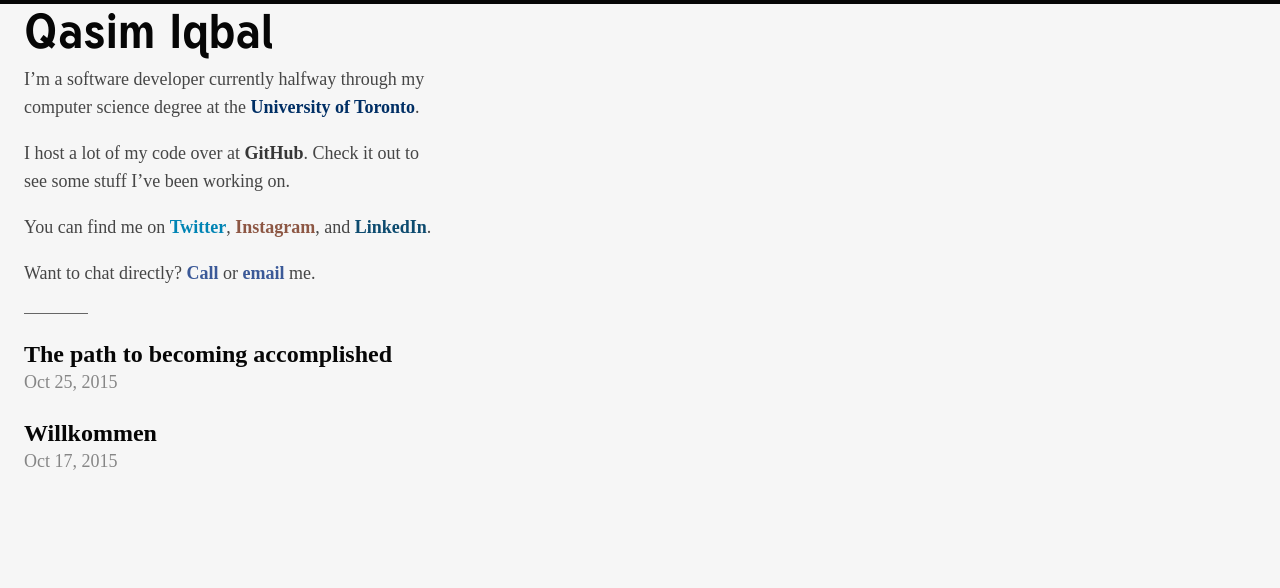
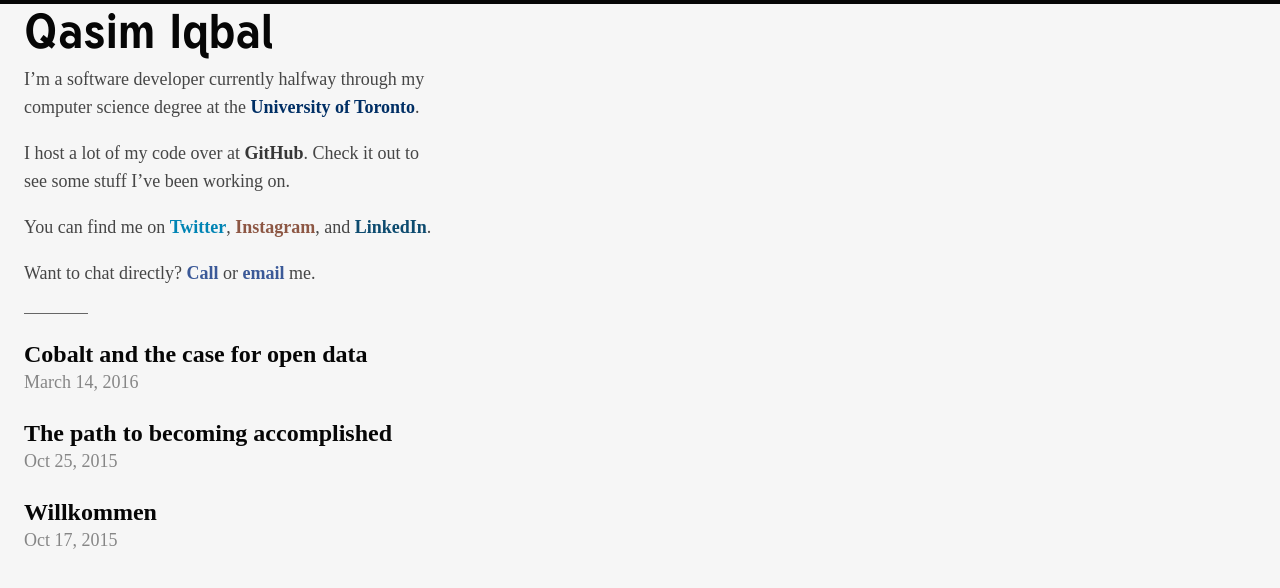
Before and after one commit to qasim/qas.im, a Jekyll site: the page built from index.html, in a window 1280 px wide. Shown: the top 588 px of the page. Built offline with Jekyll 4.4.1, drawn with Linux system fonts in a browser that asks for light colours; some web fonts are replaced.

Commit message:
Add Medium links

```diff
--- a/index.html
+++ b/index.html
@@ -23,6 +23,13 @@
 </div>
 <hr />
 <div class="blog">
+
+    <a href="https://medium.com/@qas/cobalt-and-the-case-for-open-data-ec042aa5d84d#.p1nzjcj6c" target="blank">
+      <div class="post">
+        <h2>Cobalt and the case for open data</h2>
+        <span class="date">March 14, 2016</span>
+      </div>
+    </a>
   {% for post in site.posts %}
     {% assign words = post.content | number_of_words %}
     <a href="{{ post.url }}">
```
